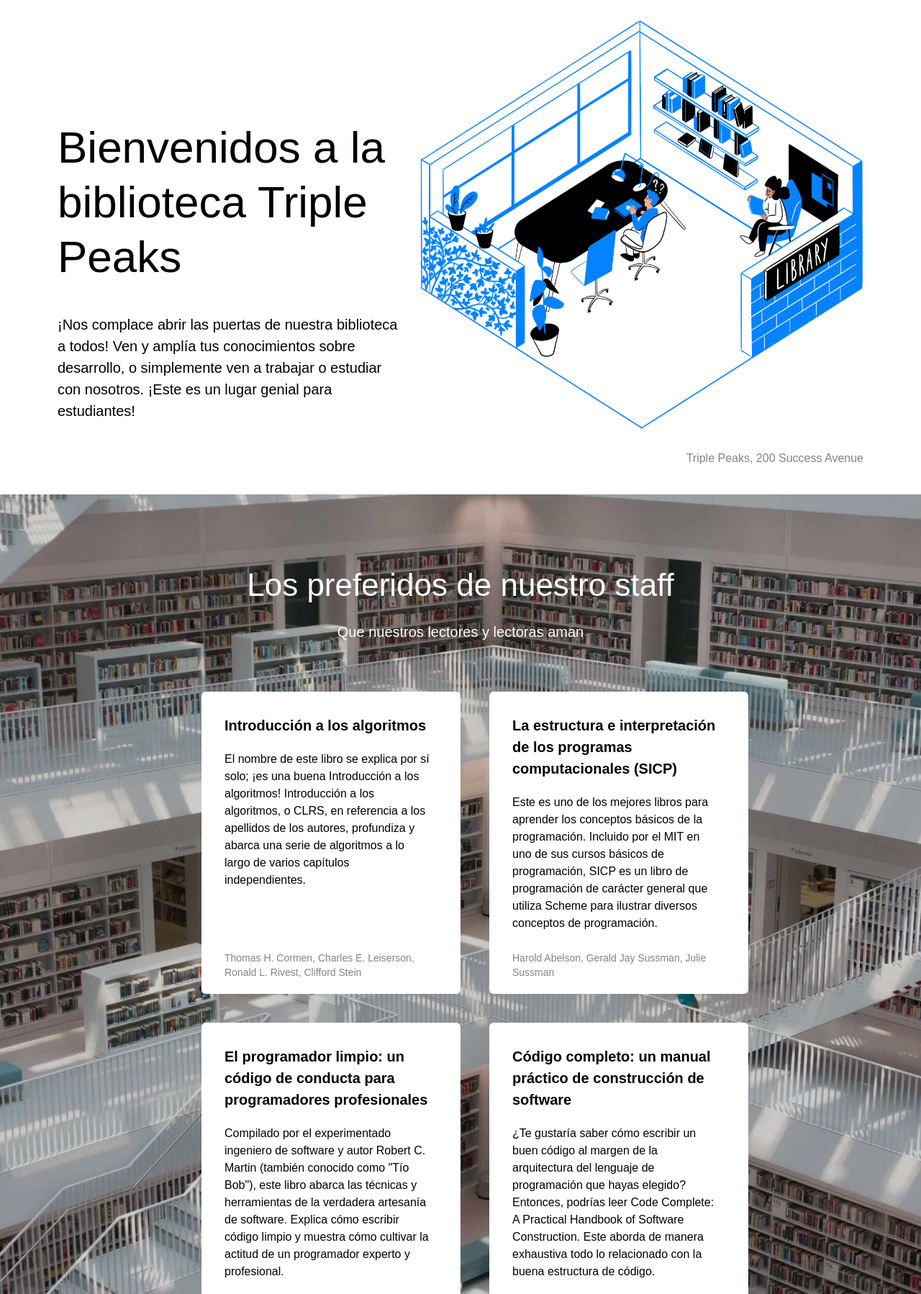
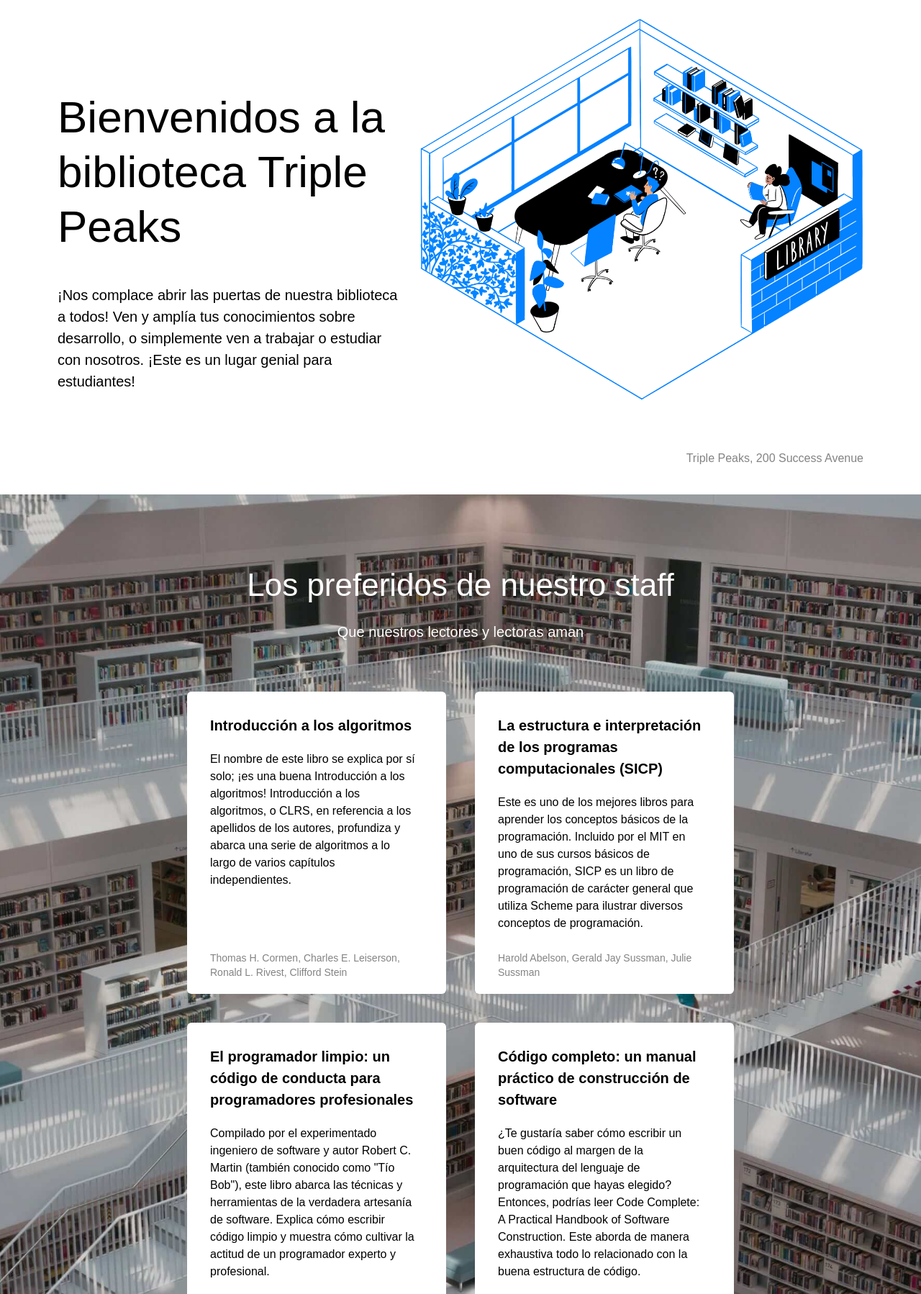
Before and after one commit to evacorvera/web_project_library_es, a plain HTML site: page index.html in a window 1280 px wide. Shown: the part 113-1911 px from the top of the page at 72% size. Drawn offline with Linux system fonts and the light colour scheme.

Commit message:
Actualizacion corregida proyecto

```diff
--- a/index.html
+++ b/index.html
@@ -125,7 +125,7 @@
             </li>
           </ul>
         </section>
-        <section class="events" id="events">
+        <section class="events">
           <div class="events__content">
             <h2 class="events__heading">Próximos eventos:</h2>
             <h3 class="events__title">
@@ -160,7 +160,7 @@
               nuestra conferencia busca cambiar esa noción y probar que no ha
               sido así desde, al menos, el siglo XVII"
             </p>
-            <a href="#page" class="events__more">Más eventos &rarr;</a>
+            <a href="#" class="events__more">Más eventos &rarr;</a>
           </div>
           <div class="events__cover">
             <img
--- a/styles/style.css
+++ b/styles/style.css
@@ -50,14 +50,15 @@
 
 .header__content {
   display: flex;
+  justify-content: space-between;
 }
 
 .header__title {
+  max-width: 635px;
   font-size: 62px;
   line-height: 76px;
-  max-width: 635px;
   font-weight: 500;
-  padding-top: 128px;
+  margin-top: 128px;
 }
 
 .header__description {
@@ -118,14 +119,13 @@
 
 .staff__cards {
   max-width: 760px;
+  margin: 68px auto 0;
   display: flex;
-  justify-content: space-around;
-  margin: auto;
-  margin-bottom: 0;
   flex-wrap: wrap;
-  gap: 40px;
-  margin-top: 68px;
+  justify-content: center;
+  gap: 40px 40px;
   list-style-type: none;
+  padding-left: 0;
 }
 
 .card {
```
